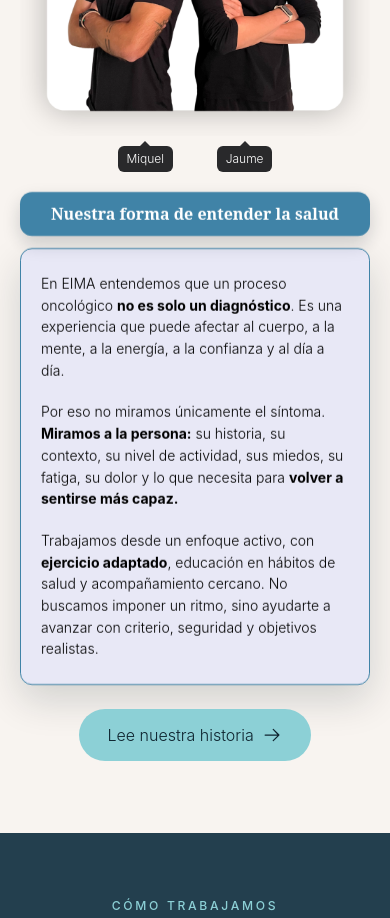
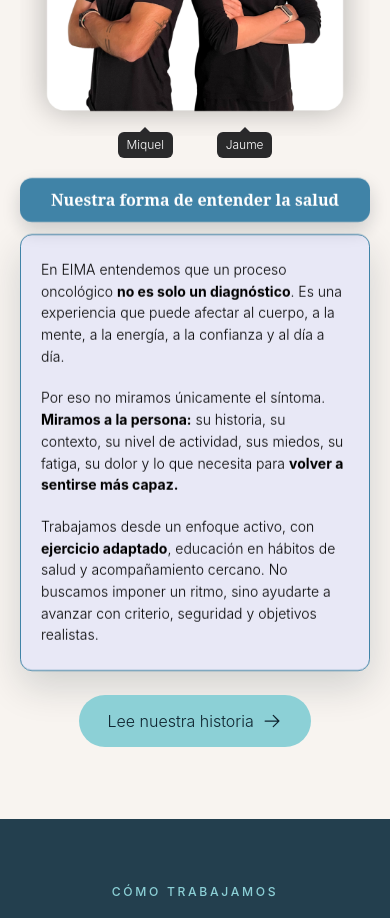
Before and after one commit to miquellaneras/eima, a SvelteKit app: page /quienes-somos in a window 390 px wide. Shown: the part 2840-3758 px from the top of the page. Built offline with nearby package versions, Linux system fonts and the light colour scheme.

Commit message:
Move mobile team chips closer

```diff
--- a/src/routes/quienes-somos/+page.svelte
+++ b/src/routes/quienes-somos/+page.svelte
@@ -1064,7 +1064,7 @@
       display: flex;
       gap: 2.75rem;
       justify-content: center;
-      margin-top: 0.65rem;
+      margin-top: -0.25rem;
       order: 4;
     }
 
```
